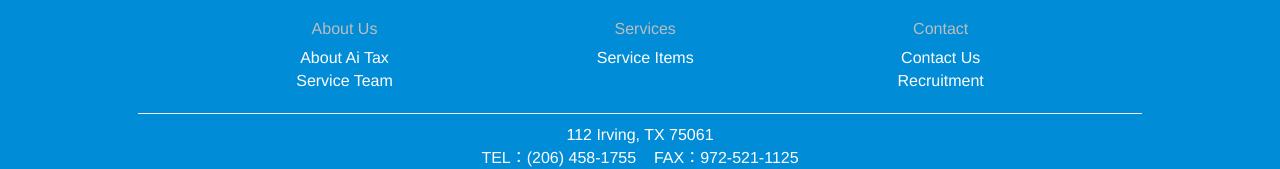
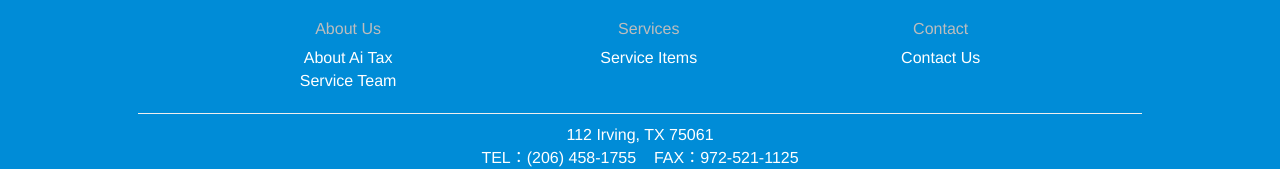
Before and after one commit to iwaramy/milestone2, a plain HTML site: page html/about.html in a window 1280 px wide. Shown: the part 1562-1731 px from the top of the page. Drawn offline with Linux system fonts and the light colour scheme.

Commit message:
code added

```diff
--- a/html/about.html
+++ b/html/about.html
@@ -178,7 +178,7 @@
           <h5>Contact</h5>
           <ul>
             <li><a href="contact.html">Contact Us</a></li>
-            <li><a href="job.html">Recruitment</a></li>
+
           </ul>
         </div>
         <hr>
```
